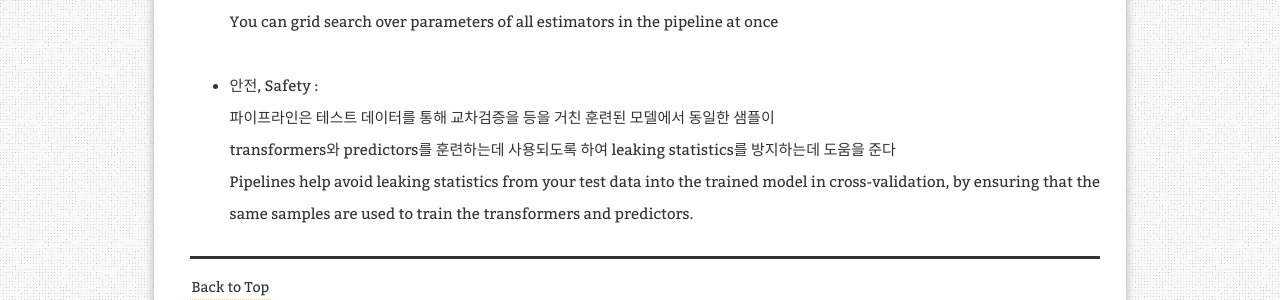
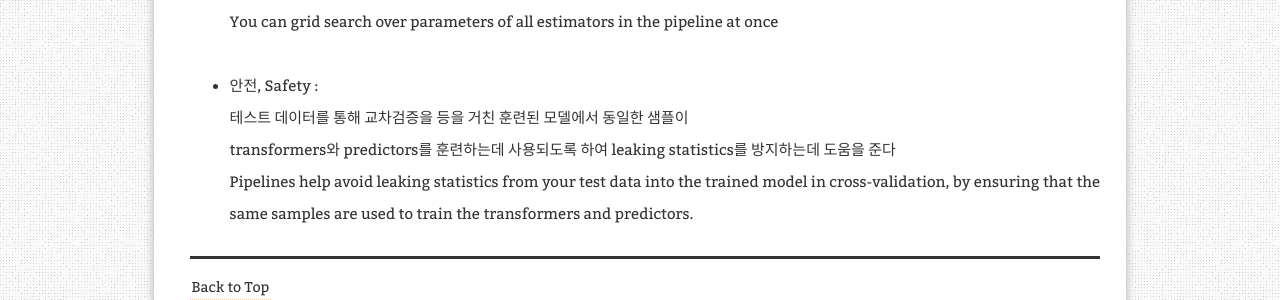
Before and after one commit to aristohyun/aristohyun.github.io, a Jekyll site: the page built from _posts/2021-07-09-PipeLine.md, in a window 1280 px wide. Shown: the part 1296-1596 px from the top of the page. Built offline with Jekyll 4.4.1, drawn with Linux system fonts in a browser that asks for light colours; comment, search, counter and statistics services are not loaded.

Commit message:
Update 2021-07-09-PipeLine.md

```diff
--- a/_posts/2021-07-09-PipeLine.md
+++ b/_posts/2021-07-09-PipeLine.md
@@ -45,7 +45,7 @@ You can grid search over parameters of all estimators in the pipeline at once
 <br/>
 
 - 안전, Safety :
-파이프라인은 테스트 데이터를 통해 교차검증을 등을 거친 훈련된 모델에서 동일한 샘플이
+테스트 데이터를 통해 교차검증을 등을 거친 훈련된 모델에서 동일한 샘플이
 transformers와 predictors를 훈련하는데 사용되도록 하여 leaking statistics를 방지하는데 도움을 준다
 Pipelines help avoid leaking statistics from your test data into the trained model in cross-validation,
 by ensuring that the same samples are used to train the transformers and predictors.
```
